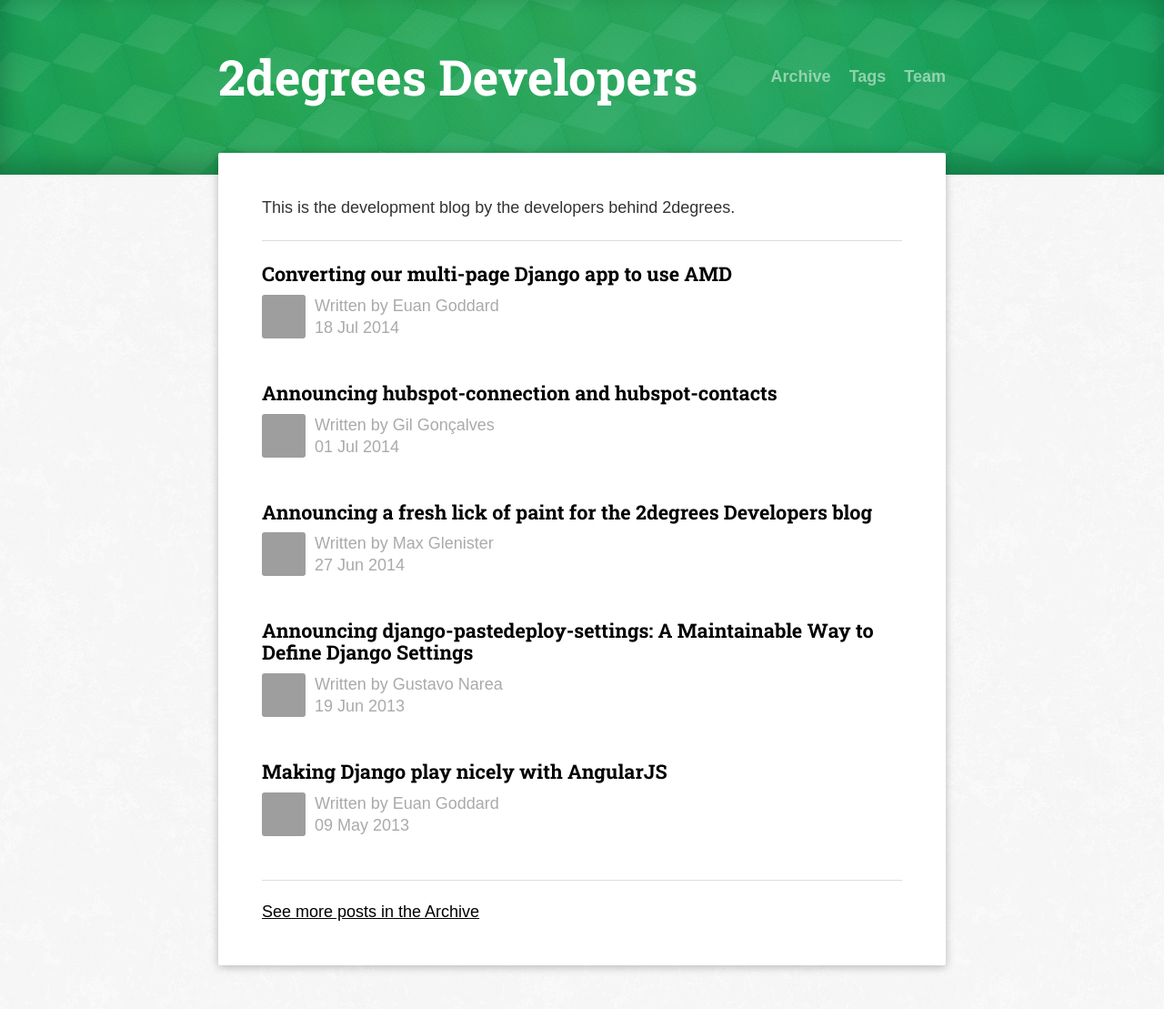
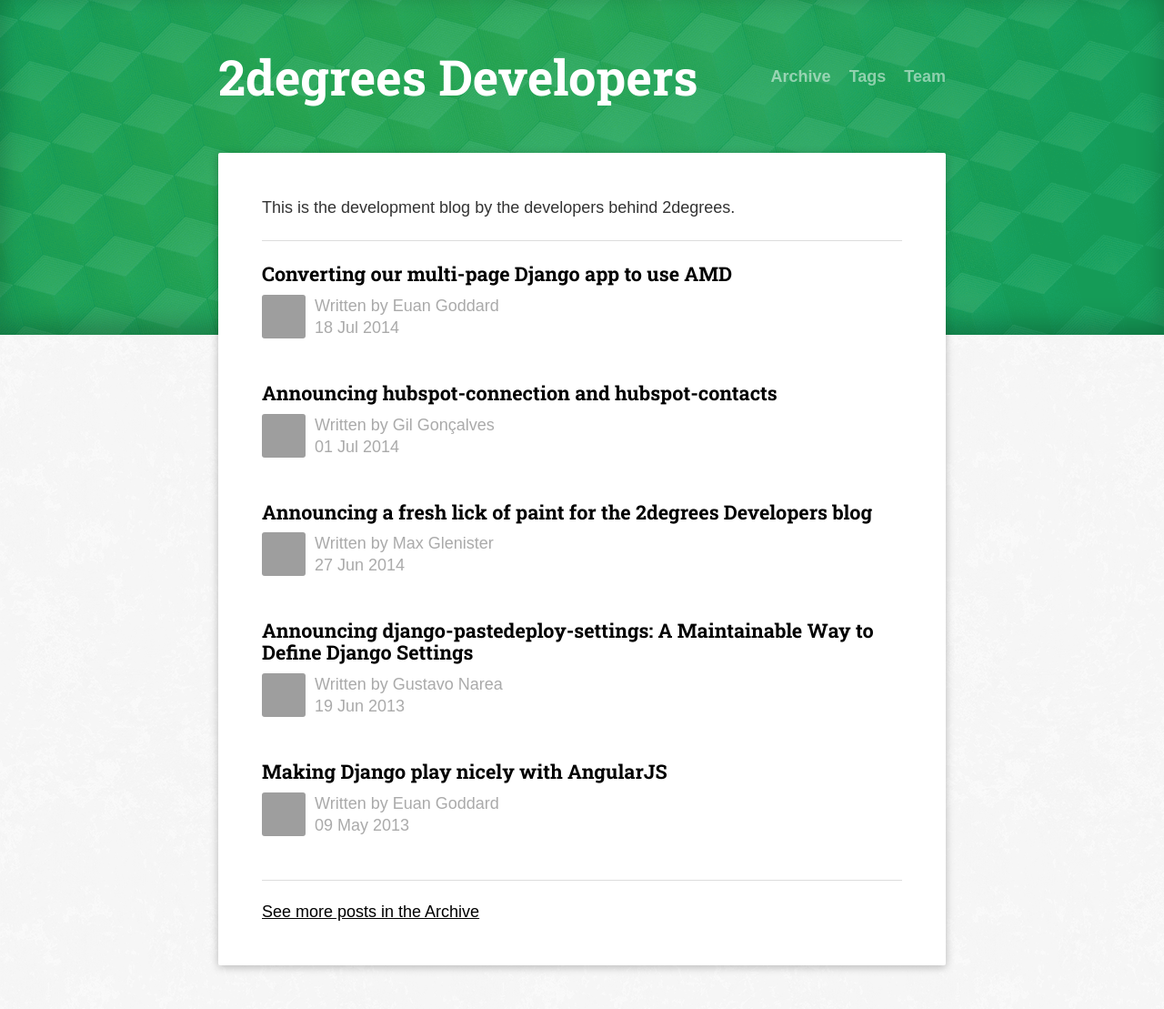
Before and after one commit to 2degrees/2degrees.github.io, a Jekyll site: the page built from index.html, in a window 1280 px wide. Shown: the whole page at 91% size. Built offline with Jekyll 4.4.1, drawn with Linux system fonts in a browser that asks for light colours; some web fonts are replaced; Markdown is read by kramdown in place of the engine named in the settings; grey boxes are pictures that could not be loaded.

Commit message:
Made header background larger

```diff
--- a/assets/css/style.scss
+++ b/assets/css/style.scss
@@ -72,7 +72,7 @@
     border-radius: 2px;
 }
 .header {
-    margin-bottom: -24px;
+    margin-bottom: -200px;
     background-color: #0f9d58;
     background-image: url(../img/header-bg.png);
     background-position: 50%;
@@ -82,7 +82,7 @@
 
     .header-inner {
         color: #fff;
-        padding: 48px;
+        padding: 48px 48px 224px;
         position: relative;
     }
     a {
```
Also changed, not shown: assets/css/style.css.
